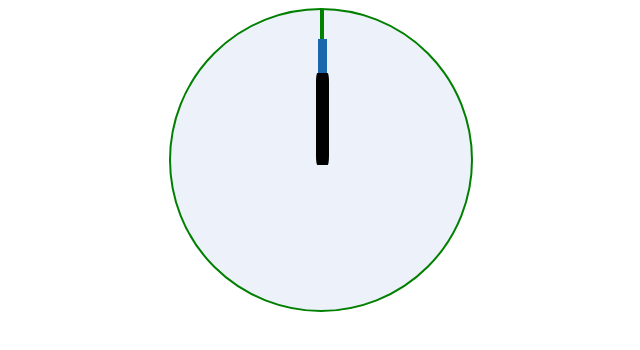
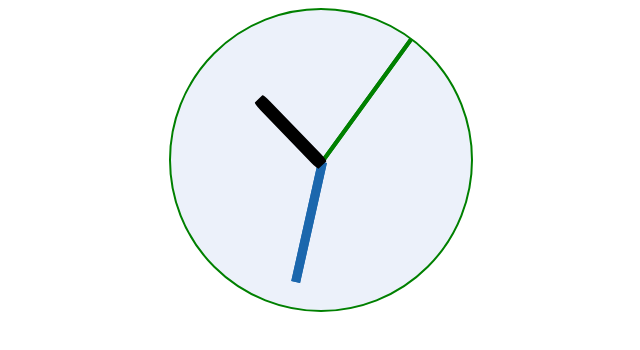
Before and after one commit to ArturGreziak/Zegar-analogowy, a plain HTML site: page index.html in a window 1280 px wide. Shown: the whole page, without its empty margins (319-959 px from the left). Drawn offline with Linux system fonts and the light colour scheme.

Commit message:
Drugi commit

```diff
--- a/main.js
+++ b/main.js
@@ -0,0 +1,23 @@
+const secondHand = document.querySelector('#godzina');
+  const minsHand = document.querySelector('#minuta');
+  const hourHand = document.querySelector('#sekunda');
+
+  function setDate() {
+    const now = new Date();
+
+    const seconds = now.getSeconds();
+    const secondsDegrees = ((seconds / 60) * 360);
+    secondHand.style.transform = `rotate(${secondsDegrees}deg)`;
+
+    const mins = now.getMinutes();
+    const minsDegrees = ((mins / 60) * 360) + ((seconds/60)*6);
+    minsHand.style.transform = `rotate(${minsDegrees}deg)`;
+
+    const hour = now.getHours();
+    const hourDegrees = ((hour / 12) * 360) + ((mins/60)*30);
+    hourHand.style.transform = `rotate(${hourDegrees}deg)`;
+  }
+
+  setInterval(setDate, 1000);
+
+  setDate();
--- a/style.css
+++ b/style.css
@@ -21,6 +21,7 @@ body {
     transform-origin: bottom;
     animation-name: zegar;
     animation-iteration-count: infinite;
+    transform: rotate(270deg);
     /* animation-duration: 60s; */
 }
 
@@ -34,6 +35,7 @@ body {
     transform-origin: bottom;
     animation-name: zegar;
     animation-iteration-count: infinite;
+    transform: rotate(270deg);
     /* animation-duration: 60s; */
 }
 
@@ -48,14 +50,15 @@ body {
     animation-name: zegar;
     animation-iteration-count: infinite;
     border-radius: 10%;
+    transform: rotate(270deg);
     /* animation-duration: 60s; */
 }
 
-@keyframes zegar {
+/* @keyframes zegar {
     from {
         transform: rotate(0deg);
     }
     to {
         transform: rotate(360deg);
     }
-}
+} */
```
